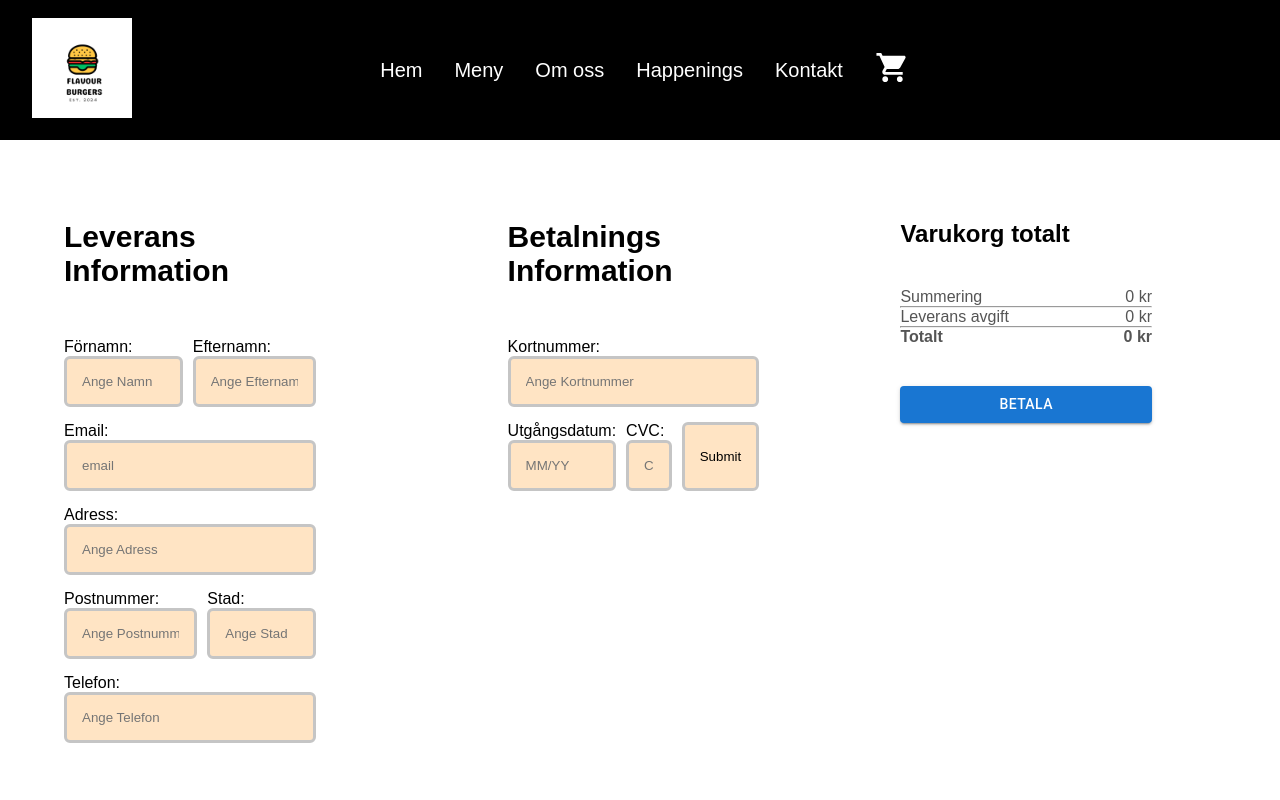
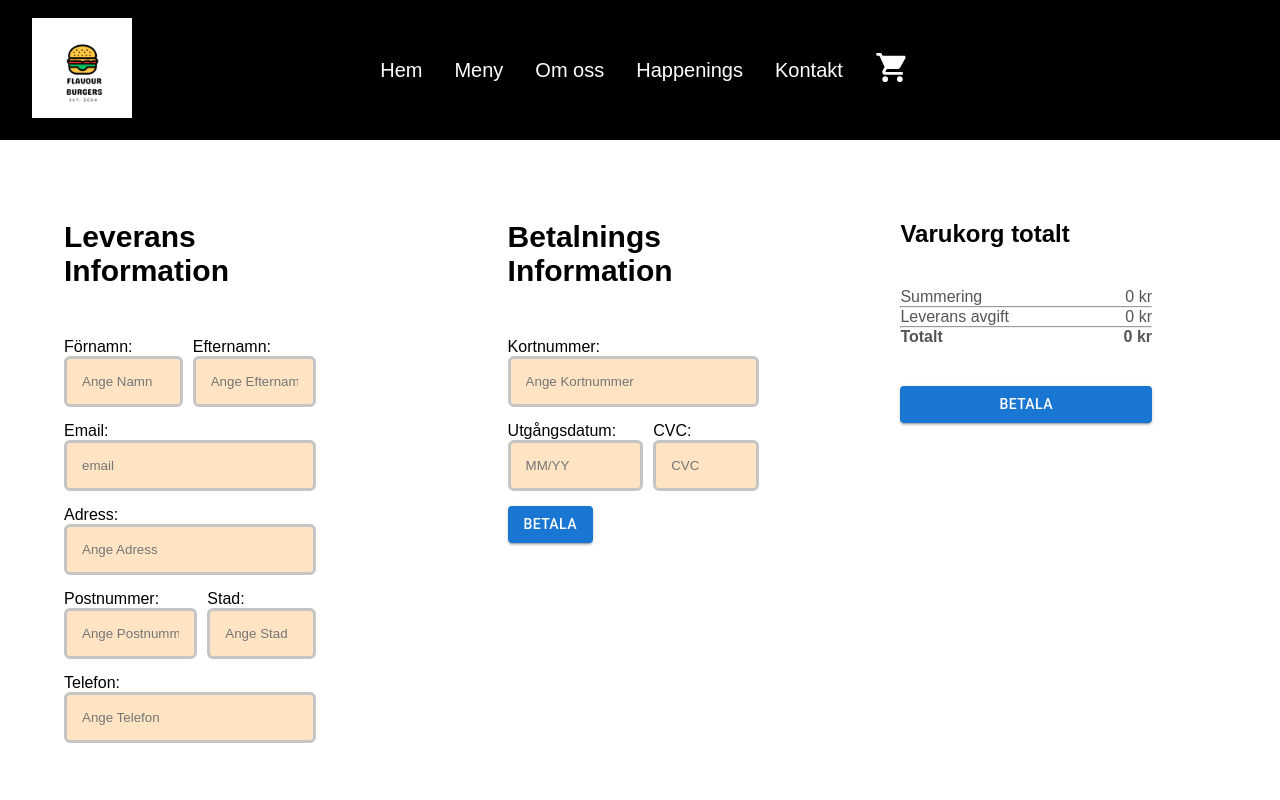
Before and after one commit to Peterca85/flavourburgersprojekt, a React (Create React App) app: page /order in a window 1280 px wide. Shown: the top 800 px of the page. Built offline with nearby package versions, Linux system fonts and the light colour scheme.

Commit message:
new form button fix2

```diff
--- a/src/pages/Order/Order.js
+++ b/src/pages/Order/Order.js
@@ -196,9 +196,10 @@
             ></input>
             {formErrors.cvc && <span className="error">{formErrors.cvc}</span>}
           </label>
-          <input type="submit" value="Submit" />
-        </div>
+         </div>
+        <Button variant="contained" input type="submit" value="Submit" > Betala</Button>
       </div>
+
 
       <div className="place-order-right">
         <div className="cart-total">
```
